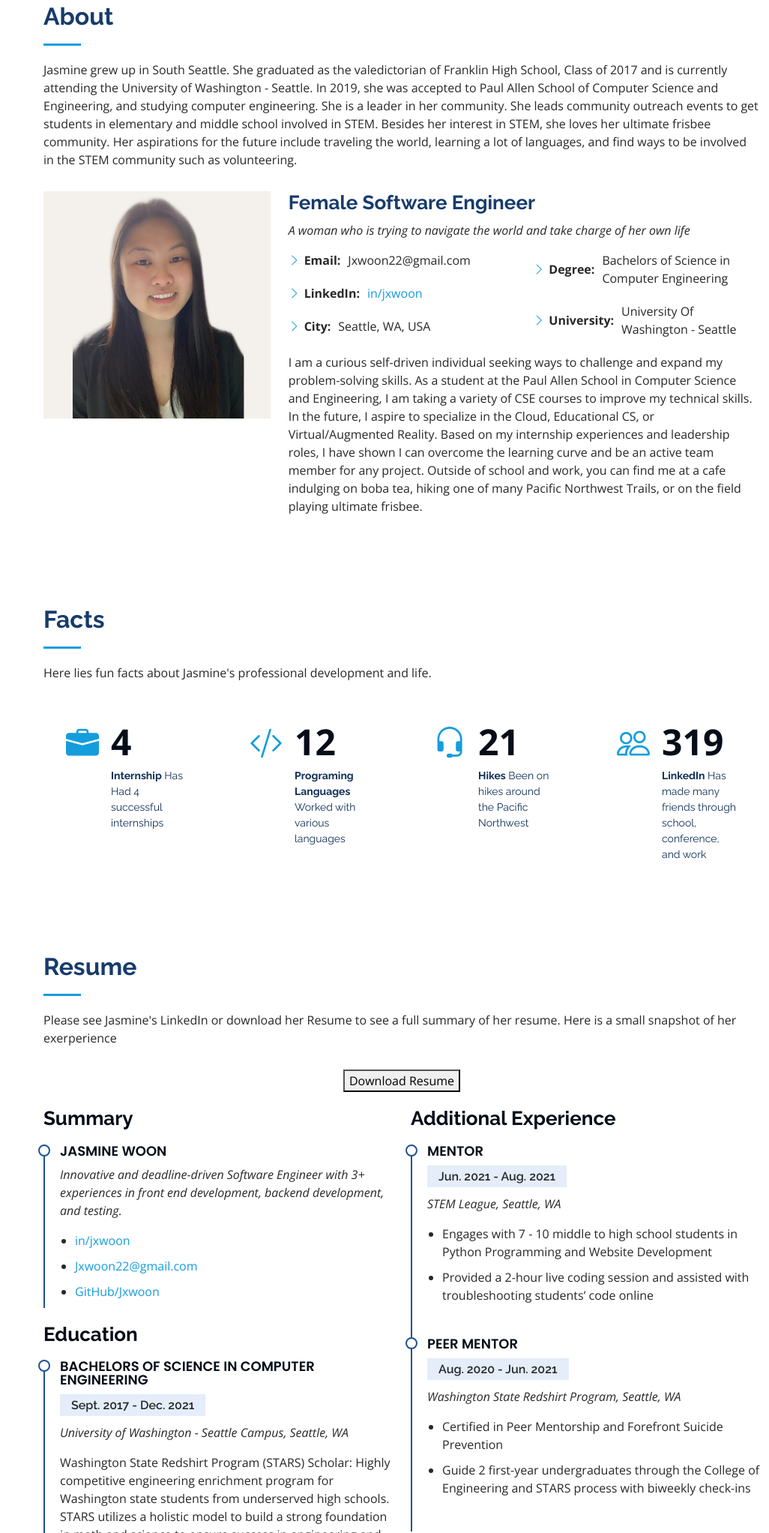
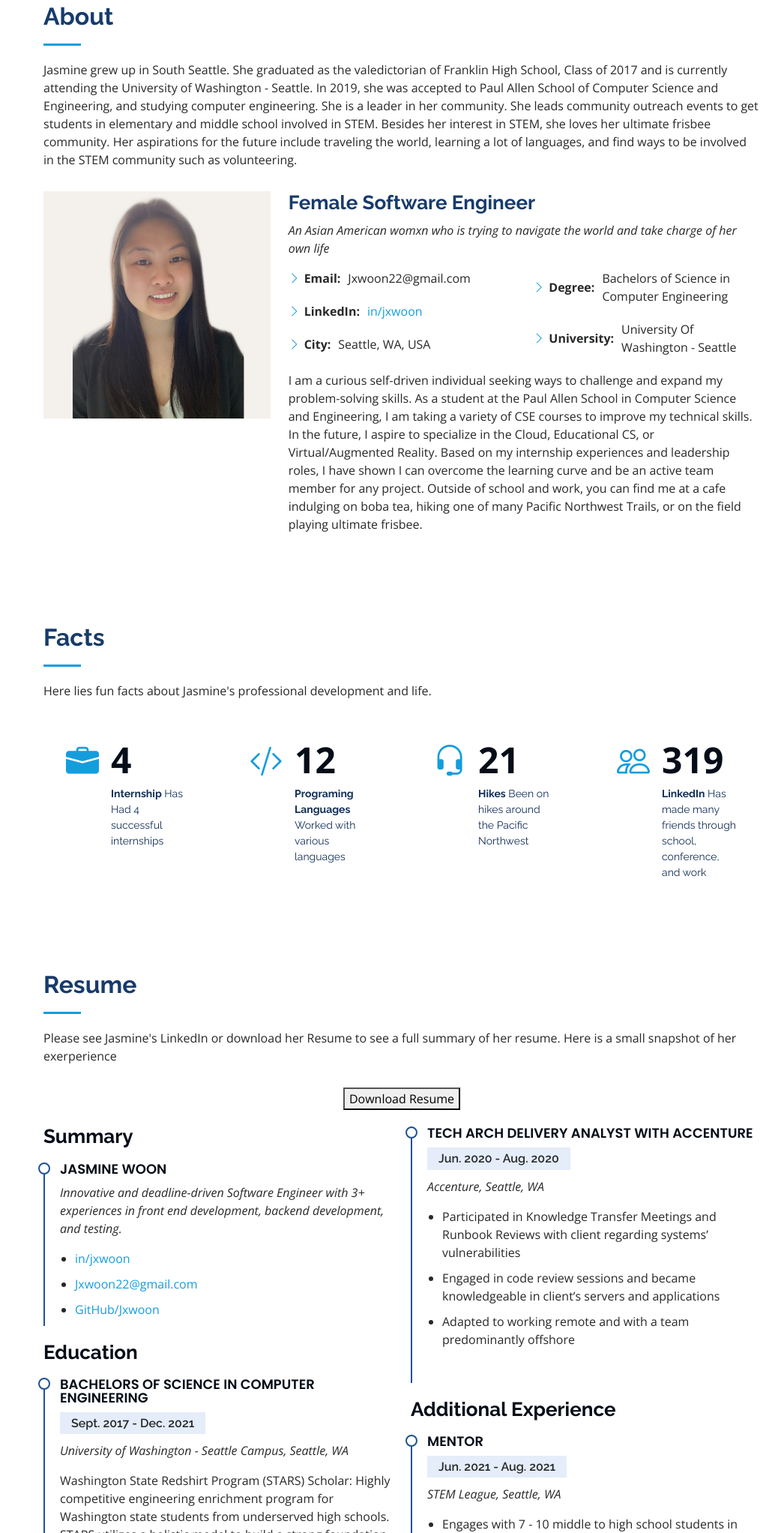
Before and after one commit to Jxwoon/Jxwoon.github.io, a plain HTML site: page docs/index.html in a window 1280 px wide. Shown: the part 857-2901 px from the top of the page at 75% size, without its empty margins (254-1280 px from the left). Drawn offline with nearby package versions, Linux system fonts and the light colour scheme.

Commit message:
update logo and resume

```diff
--- a/docs/index.html
+++ b/docs/index.html
@@ -10,8 +10,8 @@
   <meta content="" name="keywords">
 
   <!-- Favicons -->
-  <link href="assets/img/favicon.png" rel="icon">
-  <link href="assets/img/apple-touch-icon.png" rel="apple-touch-icon">
+  <link href="assets/img/Inkedjxwoon-logo.jpg" rel="icon">
+  <link href="assets/img/Inkedjxwoon-logo.jpg" rel="apple-touch-icon">
 
   <!-- Google Fonts -->
   <link
@@ -106,7 +106,7 @@
           <div class="col-lg-8 pt-4 pt-lg-0 content" data-aos="fade-left">
             <h3>Female Software Engineer</h3>
             <p class="fst-italic">
-              A woman who is trying to navigate the world and take charge of her own life
+              An Asian American womxn who is trying to navigate the world and take charge of her own life
             </p>
             <div class="row">
               <div class="col-lg-6">
@@ -207,7 +207,7 @@
             Here is a small
             snapshot of her exerperience</p>
         </div>
-        <form id="downloadableFile" method="get" action="JasmineWoonResume.pdf">
+        <form id="downloadableFile" method="get" action="Woon, Jasmine Resume.pdf">
           <div class="text-center"><button>Download Resume</button></div>
         </form>
 
@@ -259,13 +259,27 @@
             </div>
           </div>
           <div class="col-lg-6" data-aos="fade-up" data-aos-delay="100">
+          </br>
+            <div class="resume-item">
+              <h4>Tech Arch Delivery Analyst with Accenture</h4>
+              <h5>Jun. 2020 - Aug. 2020</h5>
+              <p><em>Accenture, Seattle, WA </em></p>
+              <ul>
+                <li>Participated in Knowledge Transfer Meetings and Runbook Reviews with client regarding systems’
+                  vulnerabilities
+                </li>
+                <li>Engaged in code review sessions and became knowledgeable in client’s servers and applications</li>
+                <li>Adapted to working remote and with a team predominantly offshore</li>
+              </ul>
+            </div>
             <h3 class="resume-title">Additional Experience</h3>
             <div class="resume-item">
               <h4>Mentor</h4>
               <h5> Jun. 2021 - Aug. 2021</h5>
               <p><em>STEM League, Seattle, WA </em></p>
               <ul>
-                <li>Engages with 7 - 10 middle to high school students in Python Programming and Website Development</li>
+                <li>Engages with 7 - 10 middle to high school students in Python Programming and Website Development
+                </li>
                 <li>Provided a 2-hour live coding session and assisted with troubleshooting students’ code online </li>
               </ul>
             </div>
@@ -275,7 +289,8 @@
               <p><em>Washington State Redshirt Program, Seattle, WA </em></p>
               <ul>
                 <li>Certified in Peer Mentorship and Forefront Suicide Prevention</li>
-                <li>Guide 2 first-year undergraduates through the College of Engineering and STARS process with biweekly check-ins  </li>
+                <li>Guide 2 first-year undergraduates through the College of Engineering and STARS process with biweekly
+                  check-ins </li>
               </ul>
             </div>
             <h3 class="resume-title">Past Projects</h3>
@@ -284,7 +299,8 @@
               <h5> Mar. 2021 - Jun. 2021</h5>
               <p><em>Augment Reality WebXR Application Capstone, Seattle, WA </em></p>
               <ul>
-                <li>An augmented reality web application that provides feedback to users on improvements to their basketball free throw skills while utilizing a retargeted model and in-game physics</li>
+                <li>An augmented reality web application that provides feedback to users on improvements to their
+                  basketball free throw skills while utilizing a retargeted model and in-game physics</li>
                 <li>Became knowledgeable in AFRAME, Three.js, JavaScript, and Magic Leap </li>
               </ul>
             </div>
@@ -309,8 +325,8 @@
             <div class="portfolio-wrap">
               <img id="story-app" src="assets/img/portfolio/story-app.png" class="img-fluid" alt="">
               <div class="portfolio-links">
-                <a href="assets/img/portfolio/story-app.png" data-gallery="portfolioGallery"
-                  class="portfolio-lightbox" title="Story Driven Mobile App"><i class="bx bx-plus"></i></a>
+                <a href="assets/img/portfolio/story-app.png" data-gallery="portfolioGallery" class="portfolio-lightbox"
+                  title="Story Driven Mobile App"><i class="bx bx-plus"></i></a>
                 <a href="mobileStoryApp.html" title="More Details"><i class="bx bx-link"></i></a>
               </div>
             </div>
@@ -331,8 +347,8 @@
             <div class="portfolio-wrap">
               <img src="assets/img/portfolio/hackathon.jpg" class="img-fluid" alt="">
               <div class="portfolio-links">
-                <a href="assets/img/portfolio/hackathon.jpg" data-gallery="portfolioGallery"
-                  class="portfolio-lightbox" title="App 2"><i class="bx bx-plus"></i></a>
+                <a href="assets/img/portfolio/hackathon.jpg" data-gallery="portfolioGallery" class="portfolio-lightbox"
+                  title="App 2"><i class="bx bx-plus"></i></a>
                 <a href="accentureHackathon.html" title="More Details"><i class="bx bx-link"></i></a>
               </div>
             </div>
@@ -344,7 +360,7 @@
               <div class="portfolio-links">
                 <a href="assets/img/portfolio/original-blog.png" data-gallery="portfolioGallery"
                   class="portfolio-lightbox" title="Card 2"><i class="bx bx-plus"></i></a>
-                <a href="portfolio-details.html" title="More Details"><i class="bx bx-link"></i></a>
+                <a href="oldBlog.html" title="More Details"><i class="bx bx-link"></i></a>
               </div>
             </div>
           </div>
@@ -364,8 +380,8 @@
             <div class="portfolio-wrap">
               <img src="assets/img/portfolio/nginx-pic.png" class="img-fluid" alt="">
               <div class="portfolio-links">
-                <a href="assets/img/portfolio/nginx-pic.png" data-gallery="portfolioGallery"
-                  class="portfolio-lightbox" title="App 3"><i class="bx bx-plus"></i></a>
+                <a href="assets/img/portfolio/nginx-pic.png" data-gallery="portfolioGallery" class="portfolio-lightbox"
+                  title="App 3"><i class="bx bx-plus"></i></a>
                 <a href="nginx.html" title="More Details"><i class="bx bx-link"></i></a>
               </div>
             </div>
```
Also changed, not shown: docs/accentureHackathon.html (+3 -3 lines), docs/highSchoolIntern.html (+2 -2 lines), docs/makecode.html (+2 -2 lines), docs/mobileStoryApp.html (+2 -2 lines), docs/nginx.html (+2 -2 lines), docs/oldBlog.html (+2 -2 lines), docs/portfolio-details.html (+2 -2 lines), docs/assets/img/Inkedjxwoon-logo.jpg (added), docs/assets/img/apple-touch-icon.png (deleted), docs/assets/img/favicon.png (deleted), 1 other file.
